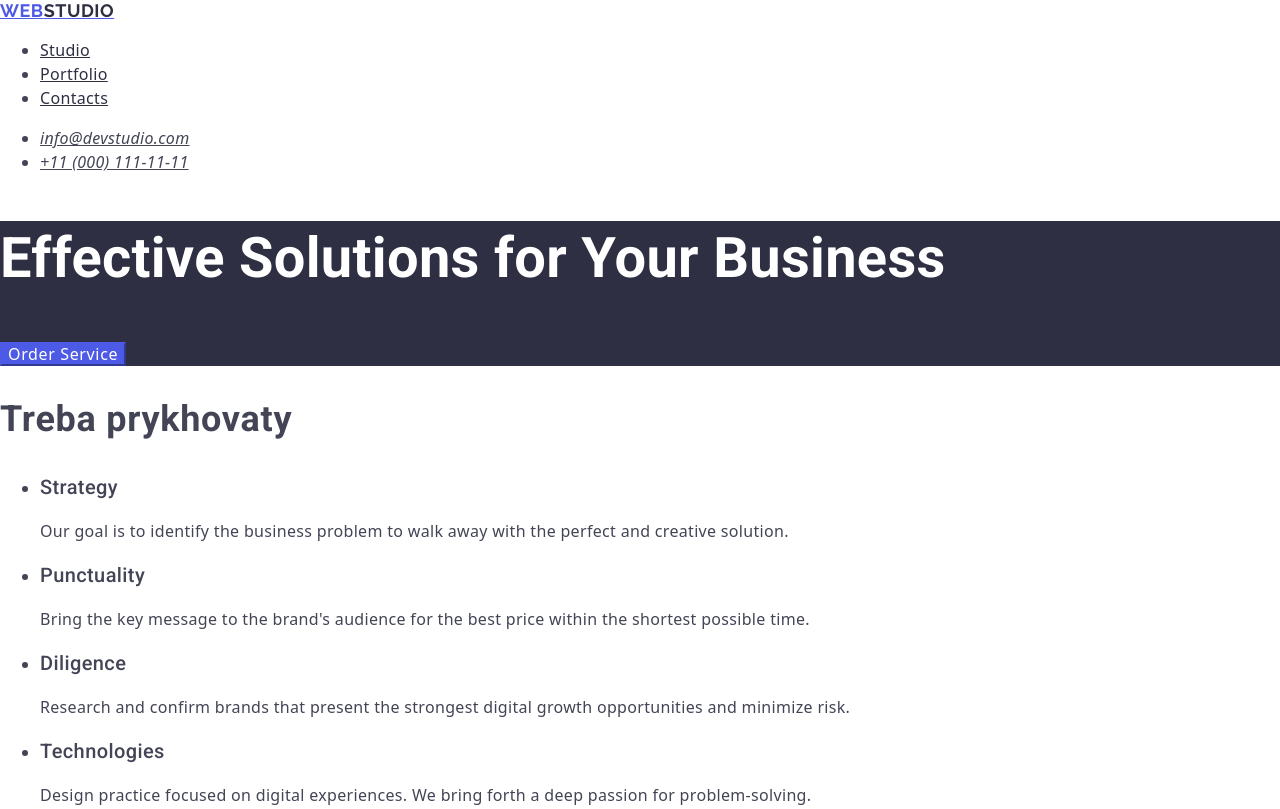
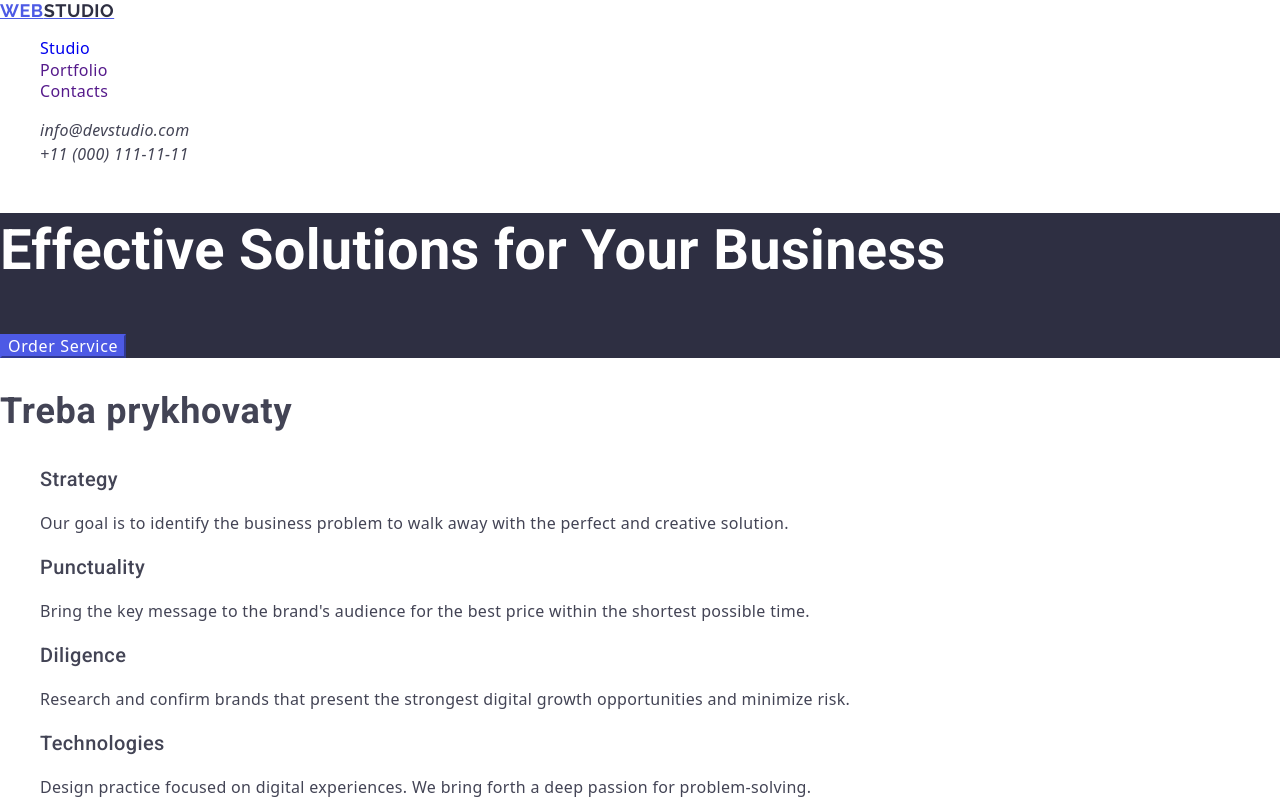
Before and after one commit to KarnaukhRoman/goit-markup-hw-02, a plain HTML site: page index.html in a window 1280 px wide. Shown: the top 809 px of the page. Drawn offline with nearby package versions, Linux system fonts and the light colour scheme.

Commit message:
16-12-2023 0-25

```diff
--- a/css/styles.css
+++ b/css/styles.css
@@ -6,6 +6,13 @@ body {
   letter-spacing: 0.02em;
   color: #434455;
   background-color: #ffffff;
+}
+
+.link{
+  text-decoration: none;
+}
+ul{
+  list-style-type: none;
 }
 
 h1 {
@@ -98,7 +105,7 @@ footer {
   letter-spacing: 0.02em;
   color: #2e2f42;
 }
-.nav-link:hover,
-.nav-link:focus {
+.nav-link .link:hover,
+.nav-link .link:focus {
   color: #404bbf;
 }
--- a/index.html
+++ b/index.html
@@ -28,13 +28,13 @@
 
         <ul class="nav-list">
           <li>
-            <a class="nav-link" href="./index.html">Studio</a>
+            <a class="link" href="./index.html">Studio</a>
           </li>
           <li>
-            <a class="nav-link" href="">Portfolio</a>
+            <a class="link" href="">Portfolio</a>
           </li>
           <li>
-            <a class="nav-link" href="">Contacts</a>
+            <a class="link" href="">Contacts</a>
           </li>
         </ul>
       </nav>
```
